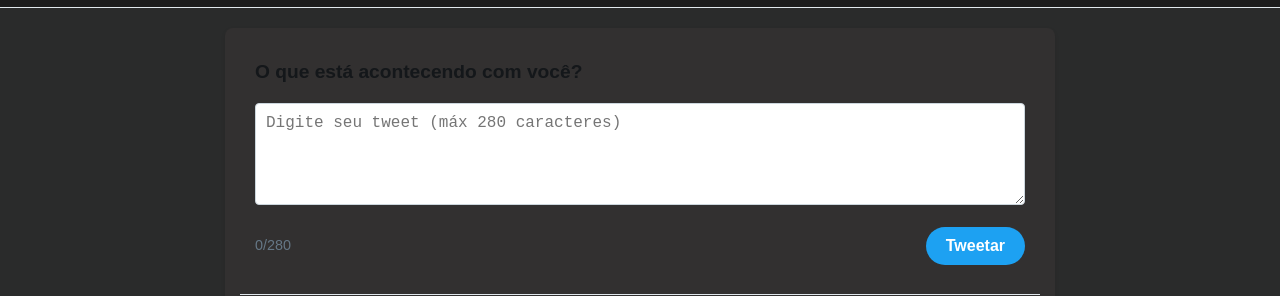
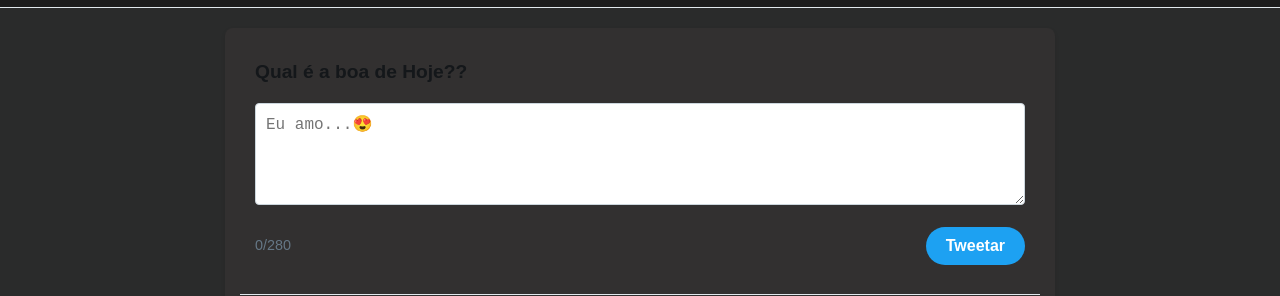
Before and after one commit to wnadson/twitter-clone, a plain HTML site: page frontend/index.html in a window 1280 px wide. Shown: the part 49-345 px from the top of the page. Drawn offline with Linux system fonts and the light colour scheme; no server answers; sample sign-in values are in the browser's storage.

Commit message:
Melhorias na pagina do twitter

```diff
--- a/frontend/index.html
+++ b/frontend/index.html
@@ -17,9 +17,9 @@
 
     <div class="container main-container">
         <div class="tweet-form-container">
-            <h2>O que está acontecendo com você?</h2>
+            <h2>Qual é a boa de Hoje??</h2>
             <form id="tweet-form">
-                <textarea id="tweet-content" placeholder="Digite seu tweet (máx 280 caracteres)" maxlength="280" required></textarea>
+                <textarea id="tweet-content" placeholder="Eu amo...😍" maxlength="280" required></textarea>
                 <div class="tweet-form-footer">
                      <span id="char-count">0/280</span>
                     <button type="submit">Tweetar</button>
```
